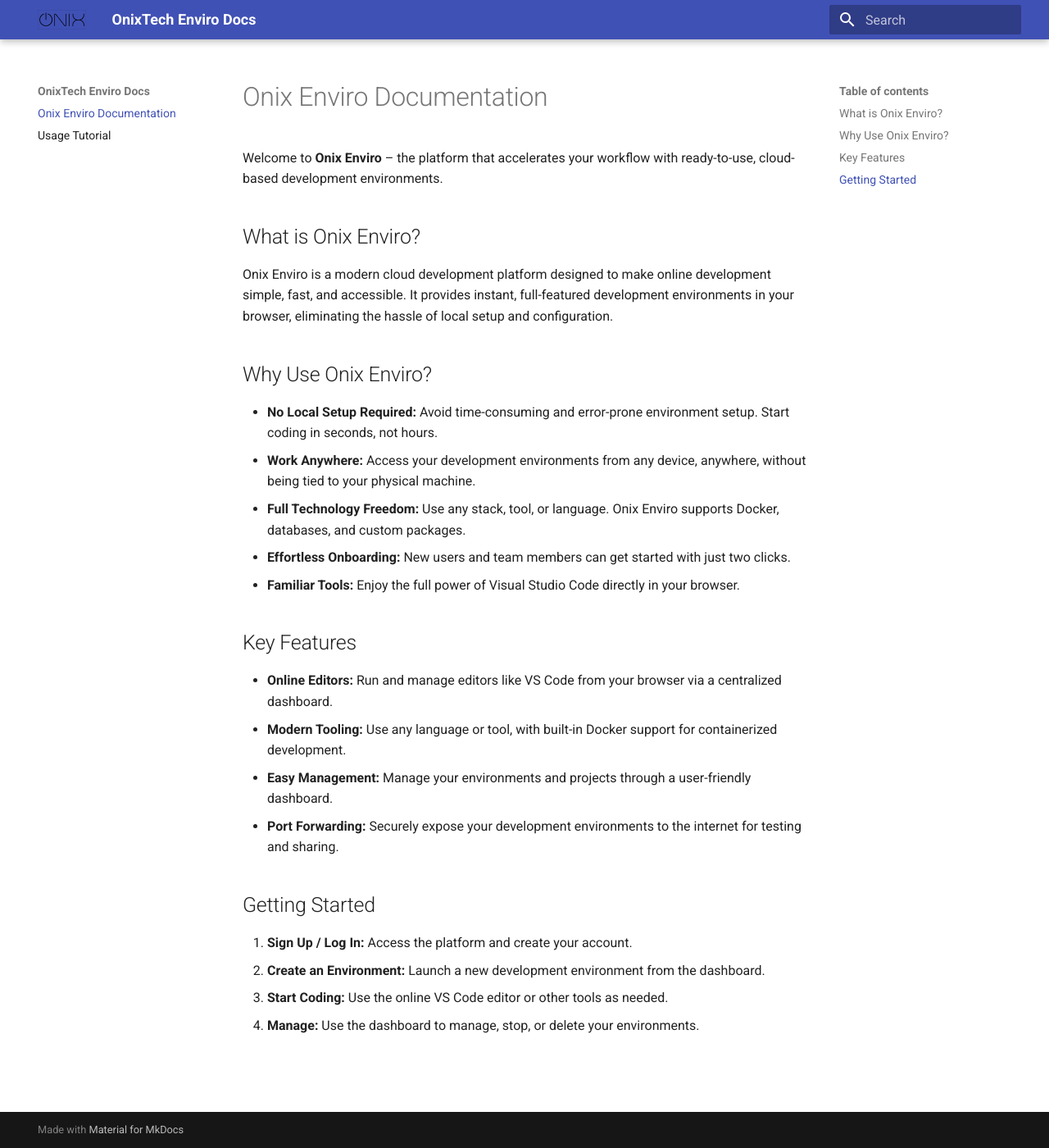
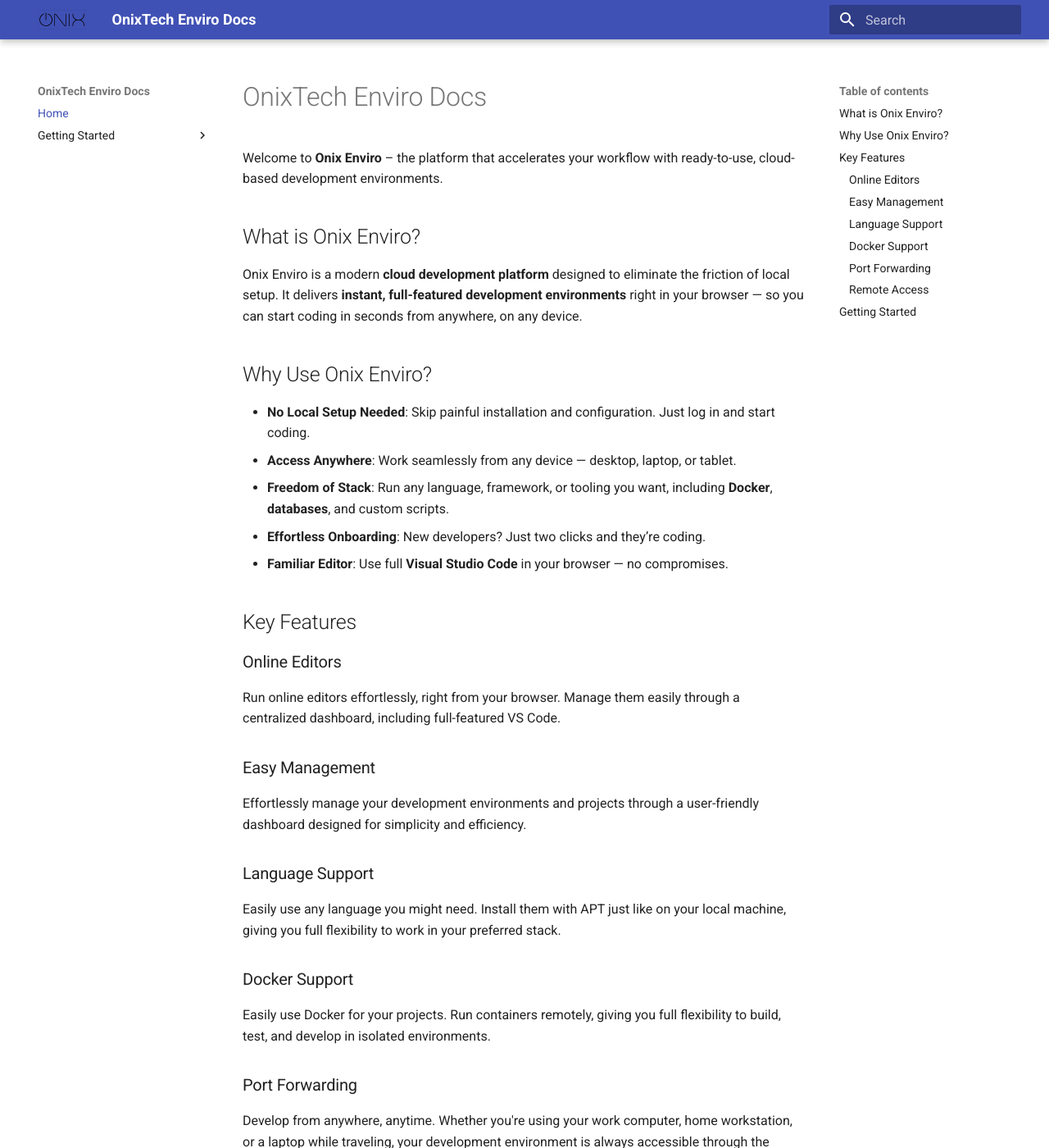
Before and after one commit to ExoOnix/enviro, an MkDocs documentation site: the page built from docs/index.md, in a window 1280 px wide and 1400 px high. Shown: the whole window at 82% size. Built offline with MkDocs 1.6.1 and Material for MkDocs 9.7.7, drawn with Linux system fonts in a browser that asks for light colours; some of the changed lines change nothing that is shown; some of the changed text lies outside the part shown.

Commit message:
Added better docs about the installation and configuration

````diff
--- /dev/null
+++ b/docs/getting-started/configuration.md
@@ -0,0 +1,88 @@
+# Configuration
+
+This document explains the environment variables used to configure your Enviro deployment. All variables are set in the `.env` file at the root of your project. You can use `.env.example` as a template.
+
+## Django Settings
+
+- **DJANGO_SECRET_KEY**
+  Secret key for Django. Change this to a unique, unpredictable value in production.
+
+- **DEBUG**
+  Set to `True` for development, `False` for production.
+
+- **DJANGO_LOGLEVEL**
+  Logging level for Django. Common values: `info`, `debug`, `warning`, `error`.
+
+- **DJANGO_ALLOWED_HOSTS**
+  Comma-separated list of hostnames/domain names that this Django site can serve.
+
+## Database Settings
+
+- **DATABASE_ENGINE**
+  Database backend to use. Example: `postgresql_psycopg2`.
+
+- **DATABASE_NAME**
+  Name of the database.
+
+- **DATABASE_USERNAME**
+  Username for the database.
+
+- **DATABASE_PASSWORD**
+  Password for the database user.
+
+- **DATABASE_HOST**
+  Hostname or IP address of the database server.
+
+- **DATABASE_PORT**
+  Port number for the database server.
+
+## Celery Settings
+
+- **CELERY_BROKER_URL**
+  URL for the Celery broker (e.g., Redis).
+
+- **CELERY_RESULT_BACKEND**
+  Backend used by Celery to store task results.
+
+## Environment Preferences
+
+- **ENV_PROVIDER**
+  The environment provider(more coming soon). Options: `docker`.
+
+- **DOCKER_RUNTIME**
+  Docker runtime to use. Example: `default`, you can use `sysbox-runc` if using Sysbox.
+
+- **ENV_IMAGE**
+  Docker image to use for the environment. Example: `codercom/code-server:latest`, if using Sysbox use the docker image `ghcr.io/exoonix/enviro_dockerenv:latest`.
+
+- **ENV_LIMITS**
+  Maximum number of environments a user can create. Set to `0` to disable the limit.
+
+## Email Settings
+
+- **EMAIL_BACKEND** Django email backend.
+    - For console: `django.core.mail.backends.console.EmailBackend`
+    - For SMTP: `django.core.mail.backends.smtp.EmailBackend`
+
+- **EMAIL_HOST**
+  SMTP server host.
+
+- **EMAIL_PORT**
+  SMTP server port. Default for SSL is `465`.
+
+- **EMAIL_USE_TLS**
+  Set to `True` to use TLS.
+
+- **EMAIL_USE_SSL**
+  Set to `True` to use SSL.
+
+- **EMAIL_HOST_USER**
+  SMTP username.
+
+- **EMAIL_HOST_PASSWORD**
+  SMTP password.
+
+---
+
+**Note:**
+After editing your `.env` file, restart your application for changes to take effect.
--- /dev/null
+++ b/docs/getting-started/installation.md
@@ -0,0 +1,68 @@
+# Installation Guide
+
+This guide will help you install and set up Onix Enviro on your infrastructure.
+
+## Prerequisites
+
+- **Docker** and **Docker Compose** installed on your server or local machine.
+- A supported OS (Linux recommended).
+- Basic knowledge of Docker and command-line usage.
+
+## 1. Clone the Repository
+
+```sh
+git clone https://github.com/ExoOnix/enviro.git
+cd enviro
+```
+
+## 2. Configure Environment Variables
+
+Copy the example environment file and edit it to match your configuration:
+
+```sh
+cp .env.example .env
+# Edit .env with your preferred editor
+```
+
+Set values for database, Django secret key, allowed hosts, etc.
+
+## 3. Set Up Docker Network
+
+Create the required Docker network if it doesn't exist:
+
+```sh
+docker network create onixenvnet
+```
+
+## 4. Start the Services
+
+Run the following command to start all services:
+
+```sh
+docker compose -f docker-compose.production.yaml up --build -d
+```
+
+## 5. Apply Database Migrations
+
+After the containers are running, apply Django migrations:
+
+```sh
+docker compose -f docker-compose.production.yaml exec django-web poetry run python manage.py migrate
+```
+
+## 6. Create a Superuser (Optional)
+
+To access the Django admin, create a superuser:
+
+```sh
+docker compose -f docker-compose.production.yaml exec django-web poetry run python manage.py createsuperuser
+```
+
+## 7. Access the Platform
+
+- Visit `http://localhost:8081` (or your server's IP/domain) in your browser. (Port can be changed in the docker compose)
+- Log in or sign up to start using Onix Enviro.
+
+---
+
+For configuration options, see the [configuration options](./configuration.md).
--- a/docs/index.md
+++ b/docs/index.md
@@ -1,25 +1,45 @@
-# Onix Enviro Documentation
+# OnixTech Enviro Docs
 
 Welcome to **Onix Enviro** – the platform that accelerates your workflow with ready-to-use, cloud-based development environments.
 
+
 ## What is Onix Enviro?
-Onix Enviro is a modern cloud development platform designed to make online development simple, fast, and accessible. It provides instant, full-featured development environments in your browser, eliminating the hassle of local setup and configuration.
+
+Onix Enviro is a modern **cloud development platform** designed to eliminate the friction of local setup. It delivers **instant, full-featured development environments** right in your browser — so you can start coding in seconds from anywhere, on any device.
+
 
 ## Why Use Onix Enviro?
-- **No Local Setup Required:** Avoid time-consuming and error-prone environment setup. Start coding in seconds, not hours.
-- **Work Anywhere:** Access your development environments from any device, anywhere, without being tied to your physical machine.
-- **Full Technology Freedom:** Use any stack, tool, or language. Onix Enviro supports Docker, databases, and custom packages.
-- **Effortless Onboarding:** New users and team members can get started with just two clicks.
-- **Familiar Tools:** Enjoy the full power of Visual Studio Code directly in your browser.
+
+- **No Local Setup Needed**: Skip painful installation and configuration. Just log in and start coding.
+- **Access Anywhere**: Work seamlessly from any device — desktop, laptop, or tablet.
+- **Freedom of Stack**: Run any language, framework, or tooling you want, including **Docker**, **databases**, and custom scripts.
+- **Effortless Onboarding**: New developers? Just two clicks and they’re coding.
+- **Familiar Editor**: Use full **Visual Studio Code** in your browser — no compromises.
+
 
 ## Key Features
-- **Online Editors:** Run and manage editors like VS Code from your browser via a centralized dashboard.
-- **Modern Tooling:** Use any language or tool, with built-in Docker support for containerized development.
-- **Easy Management:** Manage your environments and projects through a user-friendly dashboard.
-- **Port Forwarding:** Securely expose your development environments to the internet for testing and sharing.
+
+### Online Editors
+Run online editors effortlessly, right from your browser. Manage them easily through a centralized dashboard, including full-featured VS Code.
+
+### Easy Management
+Effortlessly manage your development environments and projects through a user-friendly dashboard designed for simplicity and efficiency.
+
+### Language Support
+Easily use any language you might need. Install them with APT just like on your local machine, giving you full flexibility to work in your preferred stack.
+
+### Docker Support
+Easily use Docker for your projects. Run containers remotely, giving you full flexibility to build, test, and develop in isolated environments.
+
+### Port Forwarding
+Develop from anywhere, anytime. Whether you're using your work computer, home workstation, or a laptop while traveling, your development environment is always accessible through the browser. This gives you the freedom to code without being tied to a specific device or location.
+
+### Remote Access
+Easily expose your development environments to the internet with secure port forwarding, perfect for running and testing your apps online without any local editor.
+
 
 ## Getting Started
-1. **Sign Up / Log In:** Access the platform and create your account.
-2. **Create an Environment:** Launch a new development environment from the dashboard.
-3. **Start Coding:** Use the online VS Code editor or other tools as needed.
-4. **Manage:** Use the dashboard to manage, stop, or delete your environments.
+
+1. **Sign Up / Log In**: Create your Onix account to get started.
+2. **Create an Environment**: Launch a full dev environment from your dashboard.
+3. **Start Coding**: Use browser-based **VS Code** and install tools as needed.
--- a/docs/usage.md
+++ /dev/null
@@ -1,28 +0,0 @@
-# Usage Tutorial
-
-This guide will walk you through using Onix Enviro to create, manage, and use cloud-based development environments.
-
-## 1. Accessing the Dashboard
-- Log in to your Onix Enviro account.
-- Navigate to the dashboard where you can view and manage all your environments.
-
-## 2. Creating a New Environment
-- Click the **Create Environment** button at the top right of the dashboard.
-- Enter a name for your new environment in the dialog that appears.
-- Click **Create**. Your environment will appear in the list below.
-
-## 3. Starting and Stopping Environments
-- To start an environment, click the **Run** button (play icon) next to the environment name. The status will change to "running."
-- To stop a running environment, click the **Stop** button (pause icon).
-
-## 4. Opening the Online Editor
-- When your environment is running, click the **Run** button to open the online VS Code editor in a new tab.
-- You can now code, install packages, and use all features as you would in a local editor.
-
-## 5. Deleting an Environment
-- To delete an environment, click the **Delete** button (trash icon) next to it.
-- Confirm the deletion in the dialog that appears.
-
-## 6. Managing Multiple Environments
-- The dashboard shows all your environments and their statuses.
-- You can have multiple environments, subject to your account's environment limit.
--- a/mkdocs.yml
+++ b/mkdocs.yml
@@ -4,3 +4,9 @@
   name: material
   logo: assets/logo.svg
   favicon: assets/logo.svg
+
+nav:
+  - Home: index.md
+  - Getting Started:
+      - Installation: getting-started/installation.md
+      - Configuration: getting-started/configuration.md
````
